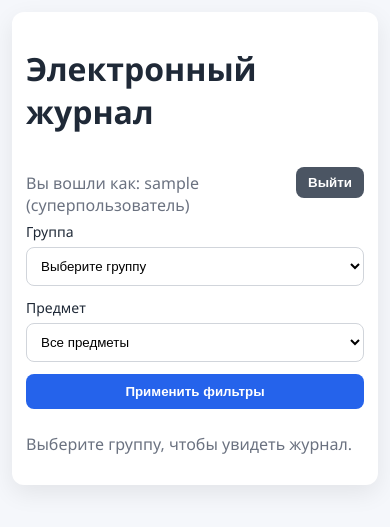
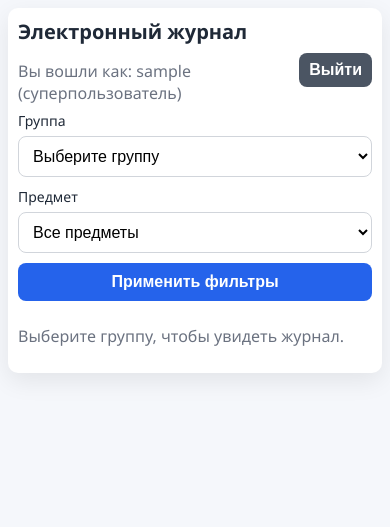
Before and after one commit to Pavel9876543/journal_cadet, a Django app: page / in a window 390 px wide. Shown: the top 527 px of the page. Run offline with Django 5.2, Linux system fonts and the light colour scheme; the visitor is signed in with stand-in values (Sample User, id 1); data that the repository does not hold is empty.

Commit message:
Add responsive media queries for journal layout [skip actions]

```diff
--- a/templates/journal.html
+++ b/templates/journal.html
@@ -110,6 +110,36 @@
         .table-scroll table {
             margin-bottom: 0;
         }
+        @media (min-width: 1025px) {
+            .container {
+                max-width: 1180px;
+                padding: 28px;
+            }
+            table {
+                min-width: 680px;
+            }
+        }
+        @media (min-width: 769px) and (max-width: 1024px) {
+            body {
+                padding: 16px;
+            }
+            .container {
+                max-width: 100%;
+                padding: 18px;
+            }
+            form {
+                grid-template-columns: repeat(auto-fit, minmax(200px, 1fr));
+            }
+            .table-scroll {
+                max-height: 62vh;
+            }
+            table {
+                min-width: 620px;
+            }
+            th, td {
+                padding: 8px;
+            }
+        }
         @media (max-width: 768px) {
             body {
                 padding: 12px;
@@ -117,8 +147,56 @@
             .container {
                 padding: 14px;
             }
+            .header h1 {
+                margin: 0;
+                font-size: 1.4rem;
+            }
+            .auth-box {
+                width: 100%;
+                justify-content: space-between;
+            }
+            form {
+                grid-template-columns: 1fr;
+                gap: 10px;
+            }
+            select, input, button {
+                padding: 10px;
+                font-size: 16px;
+            }
             .table-scroll {
                 max-height: 65vh;
+            }
+            table {
+                min-width: 540px;
+            }
+            th, td {
+                padding: 7px;
+                font-size: 0.92rem;
+            }
+            .btn-secondary {
+                padding: 8px 10px;
+            }
+        }
+        @media (max-width: 420px) {
+            body {
+                padding: 8px;
+            }
+            .container {
+                border-radius: 10px;
+                padding: 10px;
+            }
+            .header {
+                gap: 8px;
+            }
+            .header h1 {
+                font-size: 1.25rem;
+            }
+            .table-scroll {
+                max-height: 68vh;
+            }
+            th, td {
+                padding: 6px;
+                font-size: 0.86rem;
             }
         }
     </style>
```
